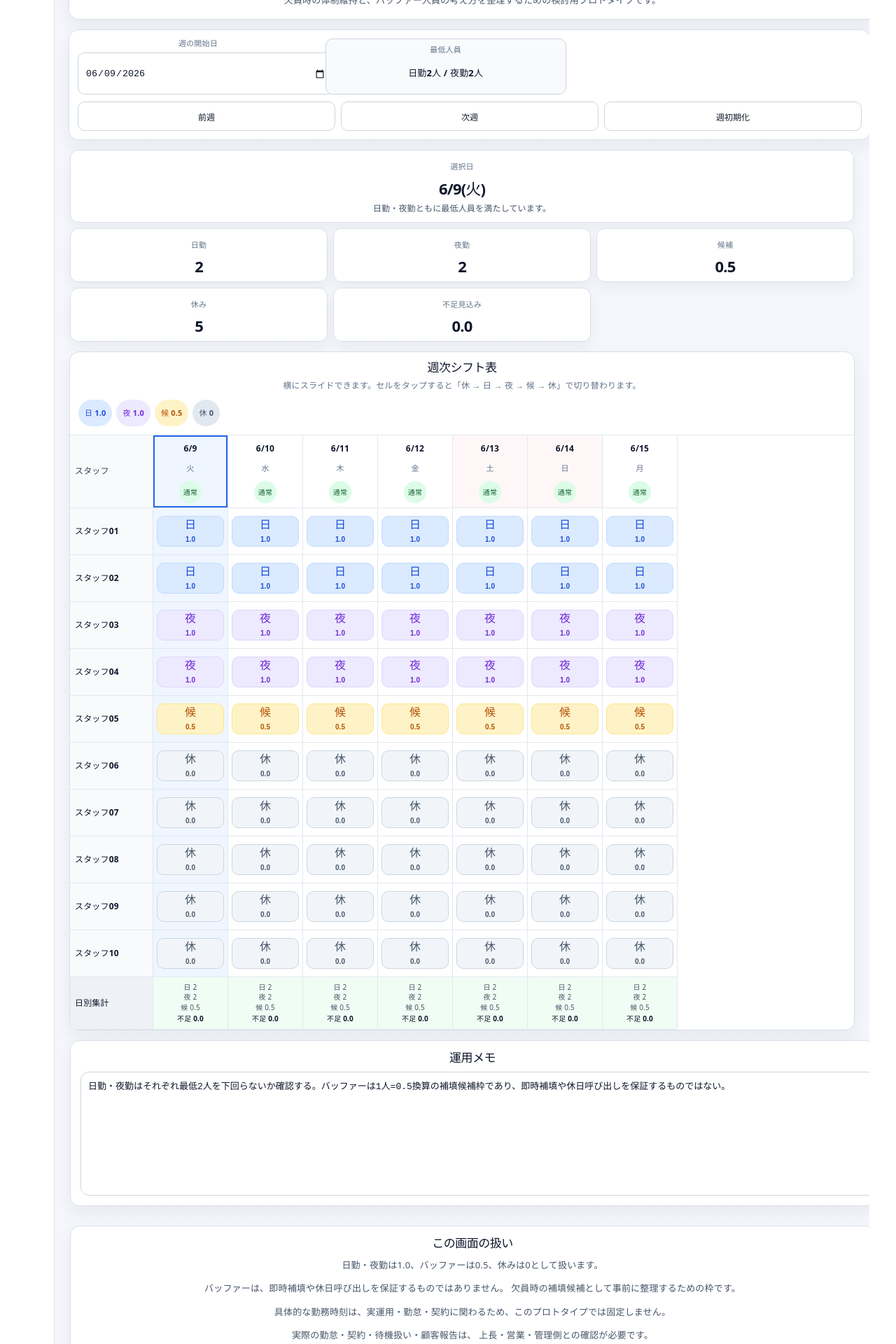
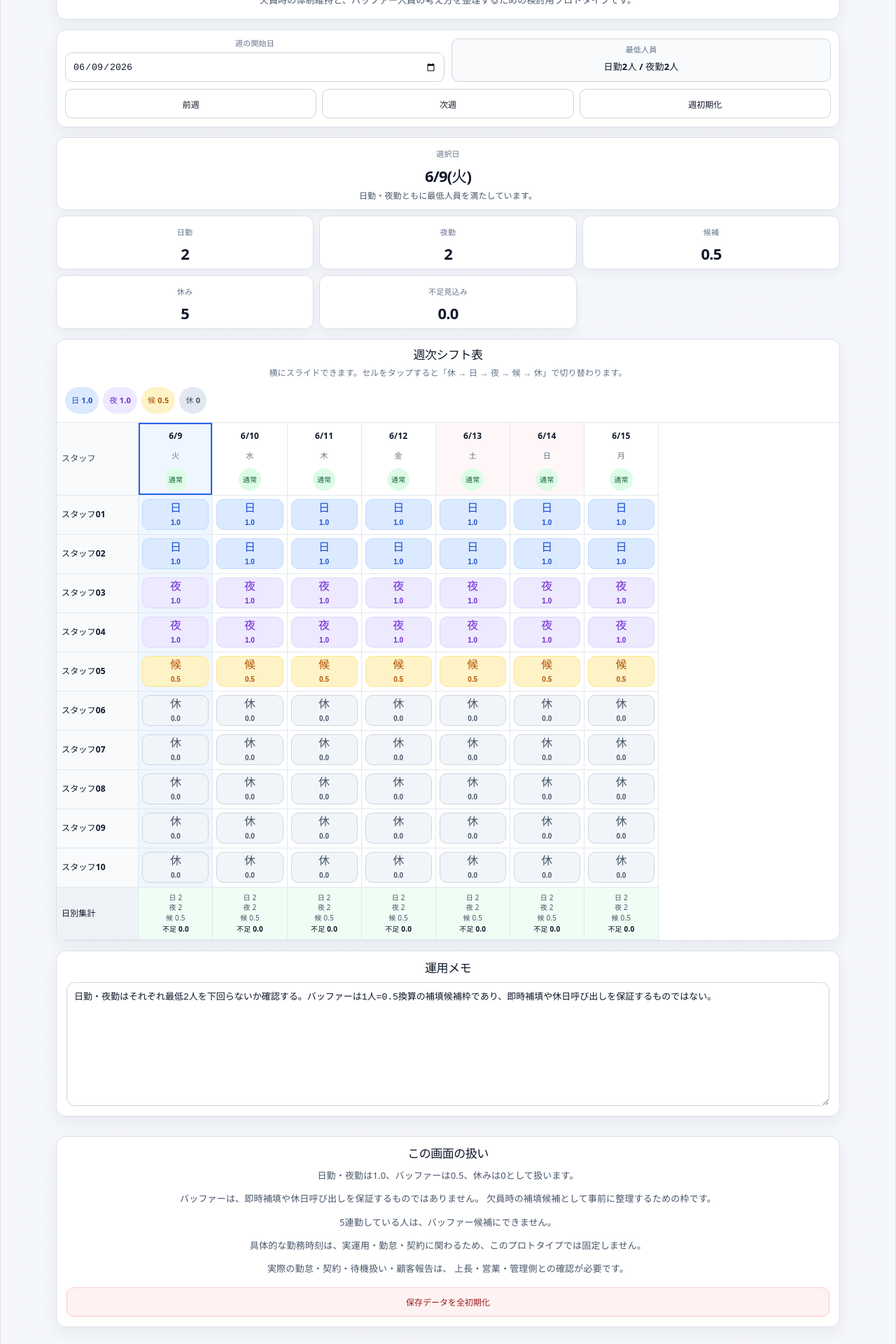
Before and after one commit to Ryohei0Otsuka/staff-guard-map, a React (Vite) app: page / in a window 1280 px wide. Shown: the part 140-2060 px from the top of the page at 70% size. Built offline with nearby package versions, Linux system fonts and the light colour scheme.

Commit message:
Add five-day buffer guard and fix layout

```diff
--- a/src/App.css
+++ b/src/App.css
@@ -1,3 +1,17 @@
+* {
+  box-sizing: border-box;
+}
+
+html,
+body,
+#root {
+  width: 100%;
+  min-width: 0;
+  min-height: 100%;
+  margin: 0;
+  overflow-x: hidden;
+}
+
 .app-shell {
   min-height: 100vh;
   width: 100%;
@@ -63,8 +77,6 @@
   line-height: 1.7;
 }
 
-/* controls */
-
 .control-card {
   padding: 12px;
 }
@@ -126,12 +138,13 @@
 
 .week-actions {
   display: grid;
-  grid-template-columns: repeat(3, minmax(0, 1fr));
+  grid-template-columns: 1fr;
   gap: 8px;
 }
 
 .week-actions button,
 .danger-button {
+  width: 100%;
   min-width: 0;
   min-height: 42px;
   border: 1px solid #cbd5e1;
@@ -146,8 +159,6 @@
 .week-actions button:hover {
   background: #f8fafc;
 }
-
-/* summary */
 
 .active-summary {
   display: grid;
@@ -222,10 +233,8 @@
   line-height: 1.5;
 }
 
-/* table */
-
 .shift-table-card {
-  overflow: visible;
+  overflow: hidden;
 }
 
 .table-heading {
@@ -289,12 +298,11 @@
   overflow-x: auto;
   overflow-y: hidden;
   -webkit-overflow-scrolling: touch;
-  border-radius: 0 0 14px 14px;
 }
 
 .shift-table {
   width: max-content;
-  min-width: 850px;
+  min-width: 860px;
   border-collapse: separate;
   border-spacing: 0;
   background: #ffffff;
@@ -508,8 +516,6 @@
   background: #fef2f2;
 }
 
-/* bottom */
-
 .bottom-grid {
   display: grid;
   grid-template-columns: 1fr;
@@ -567,15 +573,9 @@
   background: #fee2e2;
 }
 
-/* tablet */
-
 @media (min-width: 640px) {
-  .control-grid {
-    grid-template-columns: repeat(2, minmax(0, 1fr));
-  }
-
   .week-actions {
-    grid-column: 1 / -1;
+    grid-template-columns: repeat(3, minmax(0, 1fr));
   }
 
   .active-summary {
@@ -587,15 +587,13 @@
   }
 }
 
-/* desktop */
-
 @media (min-width: 960px) {
   .app-shell {
     padding: 20px;
   }
 
   .control-grid {
-    grid-template-columns: repeat(3, minmax(0, 1fr));
+    grid-template-columns: 1fr 1fr;
   }
 
   .week-actions {
@@ -609,17 +607,11 @@
   .summary-main {
     grid-column: 1 / -1;
   }
-
-  .bottom-grid {
-    grid-template-columns: 1fr;
-  }
 }
-
-/* wide desktop */
 
 @media (min-width: 1280px) {
   .control-grid {
-    grid-template-columns: minmax(220px, 1fr) minmax(220px, 1fr) minmax(320px, 1.2fr);
+    grid-template-columns: 1fr 1fr;
   }
 
   .week-actions {
@@ -629,13 +621,7 @@
   .active-summary {
     grid-template-columns: repeat(3, minmax(0, 1fr));
   }
-
-  .bottom-grid {
-    grid-template-columns: 1fr;
-  }
 }
-
-/* narrow mobile */
 
 @media (max-width: 380px) {
   .app-shell {
--- a/src/App.jsx
+++ b/src/App.jsx
@@ -1,7 +1,7 @@
 import { useEffect, useMemo, useState } from "react";
 import "./App.css";
 
-const STORAGE_KEY = "staff-guard-map-shift-table-v9";
+const STORAGE_KEY = "staff-guard-map-shift-table-v10";
 
 const MIN_DAY_COUNT = 2;
 const MIN_NIGHT_COUNT = 2;
@@ -152,6 +152,49 @@ function loadSavedState() {
   } catch {
     return getInitialState();
   }
+}
+
+function isWorkShift(shiftType) {
+  return shiftType === "day" || shiftType === "night";
+}
+
+function getShiftForDate(dateKey, staffId, assignments, staffList) {
+  const savedShift = assignments[dateKey]?.[staffId];
+
+  if (savedShift) {
+    return savedShift;
+  }
+
+  const staffIndex = staffList.findIndex((staff) => staff.id === staffId);
+  return getDefaultShiftByStaffIndex(staffIndex);
+}
+
+function getConsecutiveWorkDaysBefore(dateKey, staffId, assignments, staffList) {
+  let count = 0;
+
+  for (let offset = 1; offset <= 5; offset += 1) {
+    const targetDate = addDays(dateKey, -offset);
+    const shiftType = getShiftForDate(
+      targetDate,
+      staffId,
+      assignments,
+      staffList
+    );
+
+    if (!isWorkShift(shiftType)) {
+      break;
+    }
+
+    count += 1;
+  }
+
+  return count;
+}
+
+function canAssignBuffer(dateKey, staffId, assignments, staffList) {
+  return (
+    getConsecutiveWorkDaysBefore(dateKey, staffId, assignments, staffList) < 5
+  );
 }
 
 function getDayCounts(dateKey, assignments, staffList) {
@@ -322,7 +365,16 @@ function App() {
 
   const handleCellClick = (dateKey, staffId) => {
     const currentShift = visibleAssignments[dateKey]?.[staffId] || "off";
-    const nextShift = SHIFT_TYPES[currentShift].next;
+    let nextShift = SHIFT_TYPES[currentShift].next;
+
+    if (
+      nextShift === "buffer" &&
+      !canAssignBuffer(dateKey, staffId, visibleAssignments, staffList)
+    ) {
+      window.alert("5連勤しているため、この日はバッファー候補にできません。");
+      nextShift = "off";
+    }
+
     handleChangeShift(dateKey, staffId, nextShift);
     setActiveDate(dateKey);
   };
@@ -368,6 +420,16 @@ function App() {
 
     setAssignments((current) => {
       const next = ensureWeekAssignments(current, weekDates, staffList);
+
+      if (
+        targetShift === "buffer" &&
+        !canAssignBuffer(targetDate, targetStaffId, next, staffList)
+      ) {
+        window.alert(
+          "5連勤しているため、この日はバッファー候補にできません。"
+        );
+        return next;
+      }
 
       next[payload.fromDate] = {
         ...next[payload.fromDate],
@@ -652,6 +714,9 @@ function App() {
             欠員時の補填候補として事前に整理するための枠です。
           </p>
           <p className="note-text">
+            5連勤している人は、バッファー候補にできません。
+          </p>
+          <p className="note-text">
             具体的な勤務時刻は、実運用・勤怠・契約に関わるため、このプロトタイプでは固定しません。
           </p>
           <p className="note-text">
```
